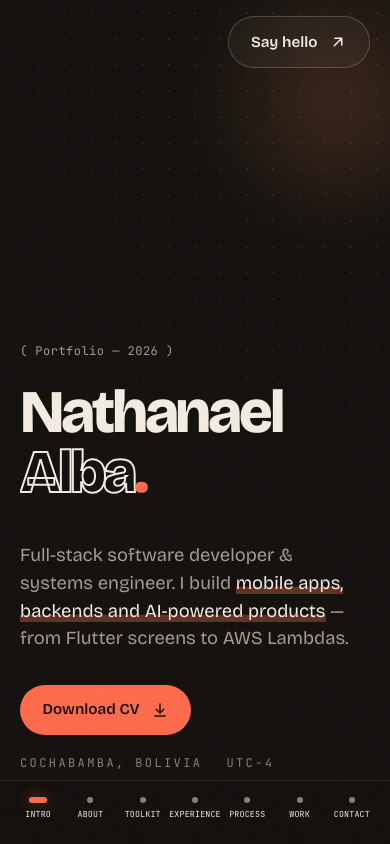
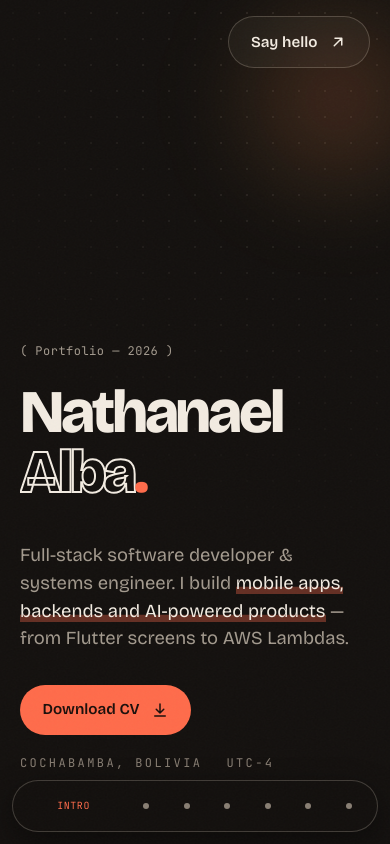
Before and after one commit to nathan95oks/portfolio, a plain HTML site: page index.html in a window 390 px wide. Shown: the top 844 px of the page. Drawn offline with nearby package versions, Linux system fonts and the light colour scheme.

Commit message:
fix: compact bottom nav pill on mobile and lock horizontal overflow

```diff
--- a/styles.css
+++ b/styles.css
@@ -21,7 +21,7 @@
 *,
 *::before,
 *::after { box-sizing: border-box; margin: 0; padding: 0; }
-html { scroll-behavior: smooth; scroll-padding-top: 4rem; }
+html { scroll-behavior: smooth; scroll-padding-top: 4rem; overflow-x: hidden; max-width: 100%; }
 body {
   background: var(--bg);
   color: var(--fg);
@@ -29,6 +29,7 @@ body {
   line-height: 1.5;
   -webkit-font-smoothing: antialiased;
   overflow-x: hidden;
+  max-width: 100%;
 }
 a { color: inherit; text-decoration: none; }
 ul { list-style: none; }
@@ -284,13 +285,16 @@ h2 { font-size: clamp(2rem, 5vw, 3.75rem); font-weight: 800; letter-spacing: -0.
 .rail-nav a:is(:hover, :focus-visible) span { opacity: 1; transform: none; }
 .card.is-tilting { transition: border-color .3s; will-change: transform; }
 @media (max-width: 860px) {
-  .rail { display: flex; inset: auto 0 0; width: 100%; height: calc(64px + env(safe-area-inset-bottom)); padding: 0 .75rem env(safe-area-inset-bottom); border-right: 0; border-top: 1px solid var(--border); background: rgb(18 15 13 / .94); }
+  /* mobile nav: compact floating pill pinned to the bottom of the screen */
+  .rail { display: flex; flex-direction: row; justify-content: center; align-items: center; position: fixed; top: auto; bottom: calc(12px + env(safe-area-inset-bottom)); left: 12px; right: 12px; width: auto; height: 52px; padding: 0 .5rem; border: 1px solid var(--border-strong); border-radius: 999px; background: rgb(18 15 13 / .88); -webkit-backdrop-filter: blur(14px); backdrop-filter: blur(14px); box-shadow: 0 10px 30px rgb(0 0 0 / .45); transform: translateZ(0); }
   .rail-logo, .rail-clock { display: none; }
-  .rail-nav { width: 100%; height: 64px; flex-direction: row; justify-content: space-around; gap: 0; }
-  .rail-nav a { width: calc((100vw - 1.5rem) / 6); height: 56px; flex-direction: column; gap: .3rem; }
-  .rail-nav span { position: static; opacity: 1; transform: none; font-size: .52rem; letter-spacing: .02em; }
-  .rail-nav a.active i { width: 18px; height: 6px; }
-  body { padding-bottom: calc(64px + env(safe-area-inset-bottom)); }
+  .rail-nav { display: flex; width: 100%; height: 100%; flex-direction: row; align-items: center; justify-content: space-between; gap: 0; }
+  .rail-nav a { flex: 1 1 0; min-width: 0; width: auto; height: 100%; min-height: 44px; transition: flex-grow .4s var(--ease); }
+  .rail-nav a.active { flex-grow: 2.6; }
+  .rail-nav a.active i { display: none; }
+  .rail-nav span { position: static; display: none; opacity: 1; transform: none; font-size: .62rem; letter-spacing: .06em; text-transform: uppercase; color: var(--accent); white-space: nowrap; }
+  .rail-nav a.active span { display: block; }
+  body { padding-bottom: calc(84px + env(safe-area-inset-bottom)); }
   .a1.alt, .project:hover .a1.alt { transform: scaleX(-1); }
   .project:hover .p-art { transform: none; }
   .project:hover .a3 { transform: rotate(12deg); }
```
